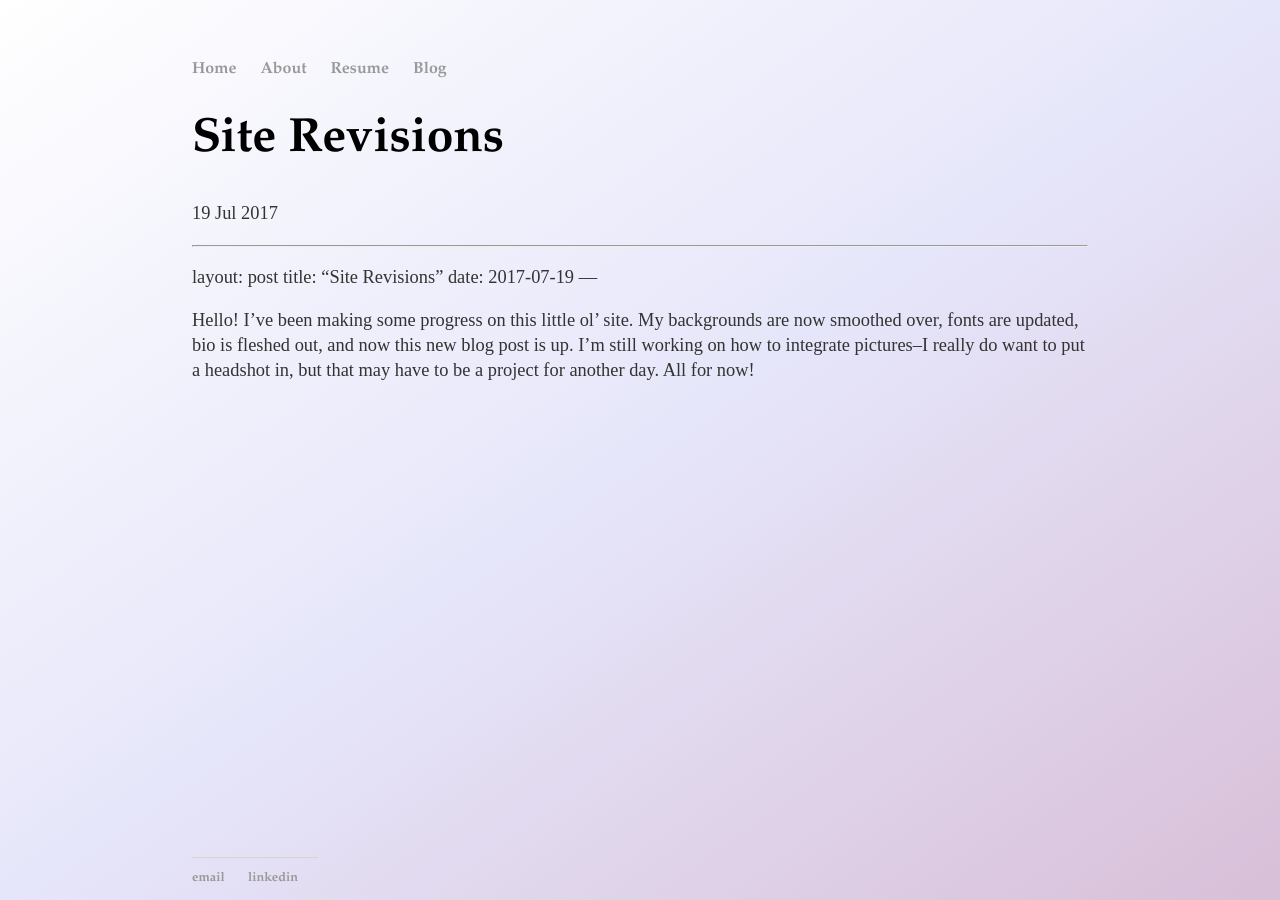
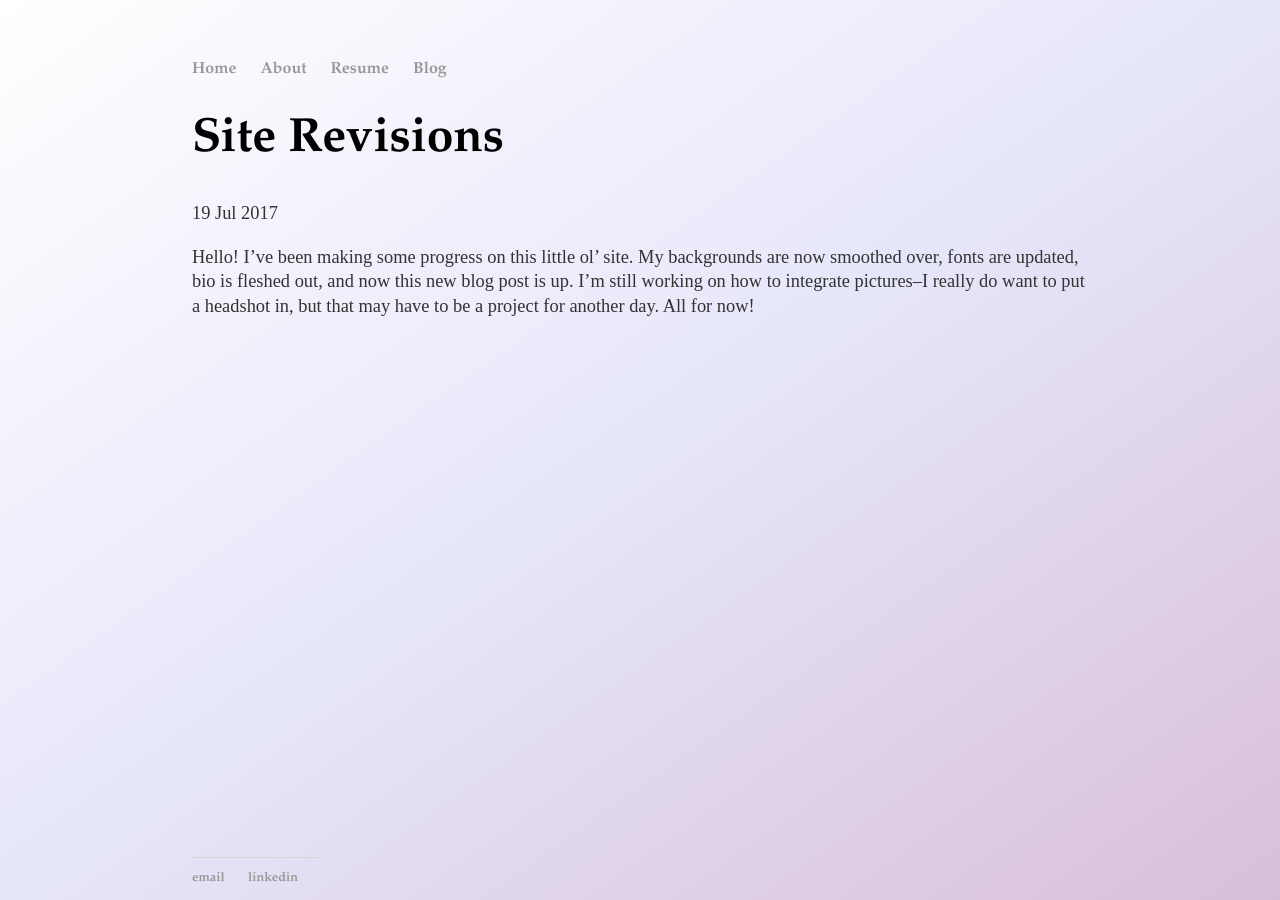
Before and after one commit to kspecks/kspecks.github.io, a Jekyll site: the page built from _posts/2017-07-19-site-revisions.md, in a window 1280 px wide. Built offline with Jekyll 4.4.1, drawn with Linux system fonts in a browser that asks for light colours; our own code applies the rules of GitHub Pages for plain Markdown files.

Commit message:
Update 2017-07-19-site-revisions.md

```diff
--- a/_posts/2017-07-19-site-revisions.md
+++ b/_posts/2017-07-19-site-revisions.md
@@ -1,9 +1,4 @@
 
----
-layout: post
-title: "Site Revisions"
-date: 2017-07-19
----
 
 Hello! I've been making some progress on this little ol' site. My backgrounds are now smoothed over, fonts are updated,
 bio is fleshed out, and now this new blog post is up. I'm still working on how to integrate pictures--I really do want to
```
